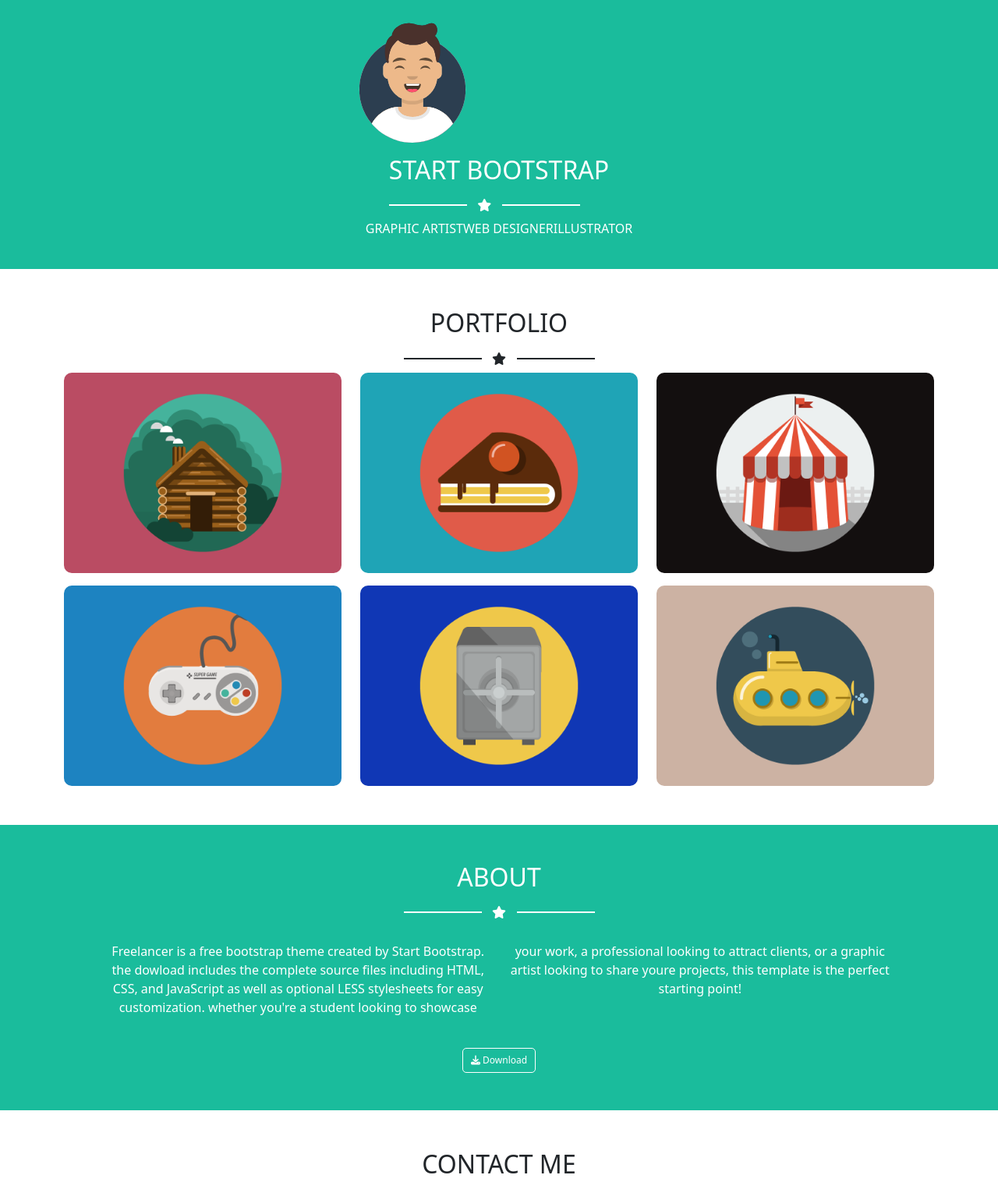
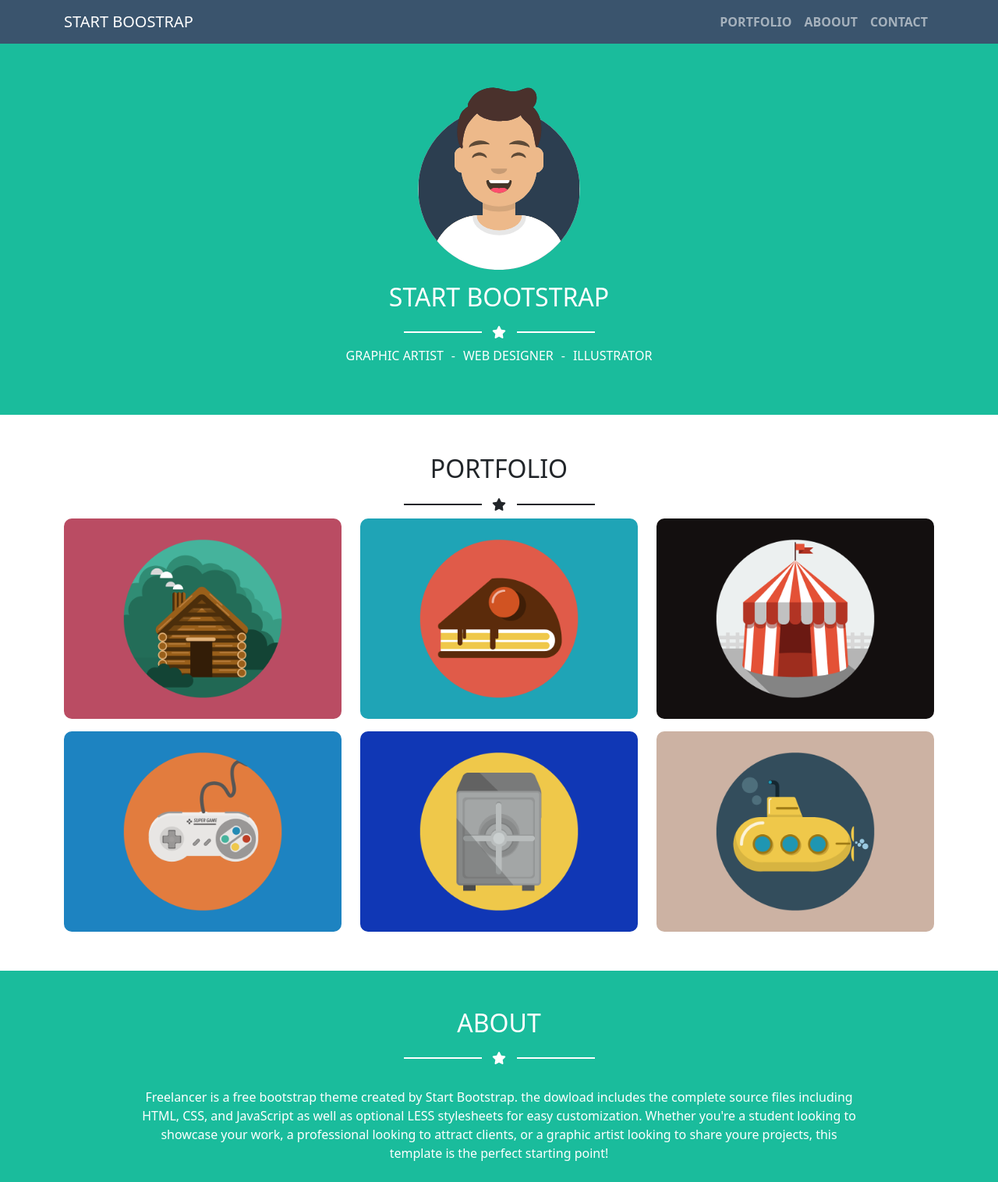
Before and after one commit to Cinzia00/html-css-bootstrap-freelancer, a plain HTML site: page index.html in a window 1280 px wide. Shown: the top 1516 px of the page at 78% size. Drawn offline with nearby package versions, Linux system fonts and the light colour scheme.

Commit message:
Feat aggiunta navbar Fix sistemato avatar

```diff
--- a/css/style.css
+++ b/css/style.css
@@ -9,7 +9,7 @@ img {
 }
 
 a {
-    text-decoration: none;
+    text-decoration: ;
 }
 
 ul, li {
@@ -50,10 +50,6 @@ section {
     text-align: center;
 }
 
-.avatar {
-    width: 150px;
-}
-
 .ci_card {
     margin: 0 auto;
 }
@@ -63,7 +59,6 @@ section {
 }
 
 .star {
-    display: flex;
     align-items: center;
     padding: 10px 45px;
 }
@@ -88,6 +83,18 @@ section {
     padding: 0 15px;
 }
 
+.avatar img {
+	width: 188px;
+	display: block;
+	margin: 0 auto;
+}
+
+.list-item:not(:last-child)::after{
+    content: '-';
+    display: inline-block;
+    margin: 0 10px;
+}
+
 .icon_portfolio {
     border-radius: 10px;
 }
@@ -97,12 +104,12 @@ section {
 }
 
 .multicolonna {
-    width: 1030px;
+    /* width: 1030px; */
     margin: 20px auto;
-    -webkit-column-count: 2;
+    /* -webkit-column-count: 2;
     -webkit-column-gap:25px;
     -moz-column-count: 2;
-    -moz-column-gap:25px;
+    -moz-column-gap:25px; */
     column-count: 2;
     column-gap: 25px;
 }
@@ -135,6 +142,7 @@ section {
 
 .section {
     padding: 50px 0;
+    margin-bottom: 15px;
 }
 
 .font_weight {
@@ -153,6 +161,25 @@ section {
 .text_color {
     color: var(---green);
 }
+
+@media screen and (min-width: 576px) {
+    .colon_center_footer {
+        margin: 35px 0;
+    }
+
+    .multicolonna {
+        column-count: 1;
+        column-gap: 1.5rem;
+    }
+}
+
+@media all AND (min-width: 768px) {
+	.avatar img {
+		width: 228px;
+	}
+}
+
+
 
 
 
--- a/index.html
+++ b/index.html
@@ -11,34 +11,45 @@
 </head>
 <body>
     <header class="header font-white">
-        <div class="container-fluid">
-            <div class="row">
-                <div class="col">
-                </div>
-                <div class="col">
+        <nav class="navbar navbar-expand-lg navbar-dark">
+            <div class="container text-white">
+              <a class="navbar-brand text-uppercase" href="#">Start Boostrap</a>
+              <button class="navbar-toggler" type="button" data-bs-toggle="collapse" data-bs-target="#navbarNav" aria-controls="navbarNav" aria-expanded="false" aria-label="Toggle navigation">
+                <span class="navbar-toggler-icon"></span>
+              </button>
+              <div class="collapse navbar-collapse" id="navbarNav">
+                <ul class="navbar-nav ms-auto text-uppercase fw-semibold">
+                  <li class="nav-item">
+                    <a class="nav-link text-uppercase" href="#">Portfolio</a>
+                  </li>
+                  <li class="nav-item">
+                    <a class="nav-link text-uppercase" href="#">Aboout</a>
+                  </li>
+                  <li class="nav-item">
+                    <a class="nav-link text-uppercase">Contact</a>
+                  </li>
+                </ul>
               </div>
             </div>
-        </div>
+          </nav>
     </header>
     <main>
-        <section class="bg-green text-white py-4">
-            <div class="container-fluid text-center">
+        <section class="bg-green text-white text-center py-5">
+            <div class="container">
                 <div class="row justify-content-center">
-                    <div class="col-auto">
-                        <div class="ci_card">
+                    <div class="col">
                         <figure class="avatar">
                             <img src="./img/avatar.svg" alt="">
                         </figure>
                         <h2>START BOOTSTRAP</h2>
-                            <div class="star">
+                        <div class="star d-flex justify-content-center">
                             <i class="star_icon fa-solid fa-star"></i>
                         </div>
-                            <ul class="list">
-                                <li>graphic artist</li>
-                                <li>web designer</li>
-                                <li>illustrator</li>
+                        <ul class="list justify-content-center">
+                            <li class="list-item">graphic artist</li>
+                            <li class="list-item">web designer</li>
+                            <li class="list-item">illustrator</li>
                         </ul>
-                        </div>
                     </div>
                 </div>
             </div>
@@ -48,7 +59,7 @@
                 <div class="row justify-content-center">
                     <div class="col-auto text-center">
                         <h2>PORTFOLIO</h2>
-                        <div class="star">
+                        <div class="star d-flex justify-content-center">
                             <i class="star_icon fa-solid fa-star"></i>
                         </div>
                     </div>
@@ -82,18 +93,19 @@
                 <div class="row justify-content-center">
                     <div class="col-auto">
                         <h2>ABOUT</h2>
-                        <div class="star">
+                        <div class="star d-flex">
                             <i class="star_icon fa-solid fa-star"></i>
                         </div>
                     </div>
-                    <div class="row">
-                        <div class="multicolonna">
-                            Freelancer is a free bootstrap theme created by Start Bootstrap. the dowload includes the complete source files including HTML, CSS, and JavaScript as well as optional LESS stylesheets for easy customization.
-                            whether you're a student looking to showcase your work, a professional looking to attract clients, or a graphic artist looking to share youre projects, this template is the perfect starting point!
+                    <div class="row justify-content-center">
+                        <div class="col-9">
+                            <p class="multicolonna">
+                                Freelancer is a free bootstrap theme created by Start Bootstrap. the dowload includes the complete source files including HTML, CSS, and JavaScript as well as optional LESS stylesheets for easy customization. Whether you're a student looking to showcase your work, a professional looking to attract clients, or a graphic artist looking to share youre projects, this template is the perfect starting point!
+                            </p>
                         </div>
                     </div>
                 </div>
-                <button class="button"><i class="fa-solid fa-download"></i> Download</button>
+                <button class="button btn-outline-light"><i class="fa-solid fa-download"></i> Download</button>
             </div>
             <div class="row row-cols-1 row-cols-md-2 justify-content-center">
                 <div class="col"></div>
@@ -105,7 +117,7 @@
                 <div class="row text-center justify-content-center">
                     <div class="col-auto">
                         <h2>CONTACT ME</h2>
-                        <div class="star">
+                        <div class="star d-flex">
                             <i class="star_icon fa-solid fa-star"></i>
                         </div>
                     </div>
@@ -142,7 +154,7 @@
                         <h4>LOCATION</h4>
                         <address class="font_weight">2215 Jhon Daniel Drive Clark, MO <br>54243</address>
                     </div>
-                    <div class="col">
+                    <div class="col colon_center_footer">
                         <h4>AROUND THE WEB</h4>
                         <div class="social_icon">
                             <span class="social">
@@ -161,17 +173,19 @@
                     </div>
                     <div class="col">
                         <h4>ABOUT FREELANCER</h4>
-                        <p>Freelance is a free to use, open source <br>Bootstrap theme created by <a class="text_color" href="#">Star <br>Bootstrap</a>. </p>
+                        <p class="font_weight">Freelance is a free to use, open source <br>Bootstrap theme created by <a class="text_color" href="#">Star <br>Bootstrap</a>. </p>
                     </div>
                 </div>
             </div>
-        </section><a href=""></a>
+        </section>
         <section class="copyright font-white">
             <div class="container">
-                <p>Copyright</p>
+                <p class="font_weight">Copyright <i class="fa-regular fa-copyright"></i> Your Website 2019</p>
             </div>
         </section>
     </footer>
     </div>
+
+    <script src="https://cdn.jsdelivr.net/npm/bootstrap@5.3.0-alpha1/dist/js/bootstrap.bundle.min.js" integrity="sha384-w76AqPfDkMBDXo30jS1Sgez6pr3x5MlQ1ZAGC+nuZB+EYdgRZgiwxhTBTkF7CXvN" crossorigin="anonymous"></script>
 </body>
 </html>
```
Lines whose indentation alone changed are shown as unchanged.
